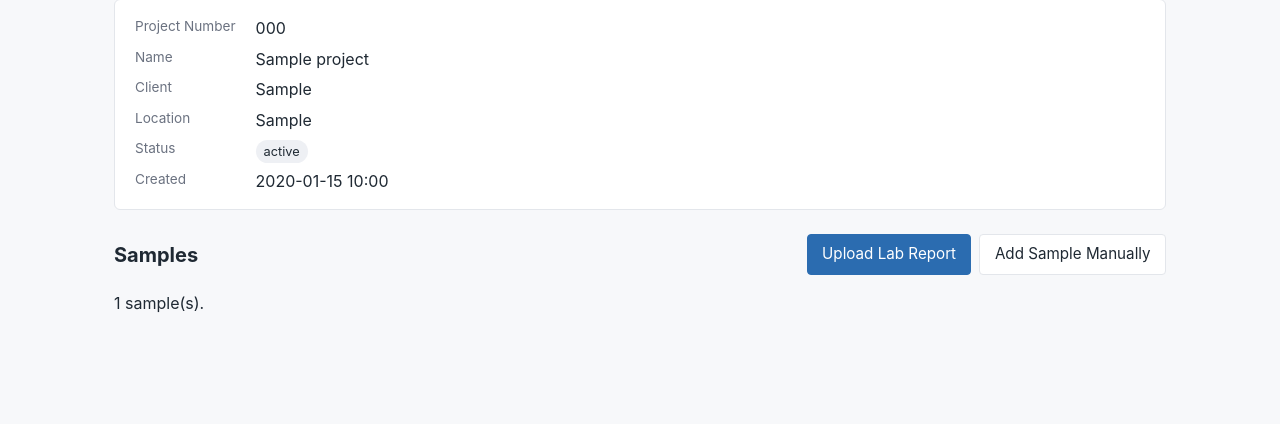
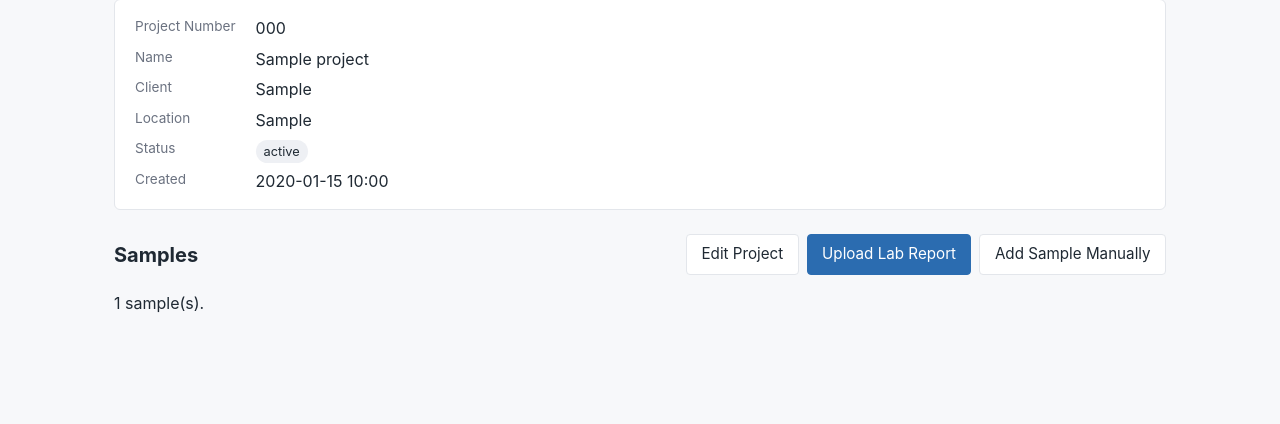
Before and after one commit to jKeonaona/SampleTrack, a Flask app: page /projects/1 in a window 1280 px wide. Shown: the part 138-562 px from the top of the page. Run offline with Flask 3, Linux system fonts and the light colour scheme; a user stored in the database is signed in; tables that the repository leaves empty hold one stand-in row (values such as "Sample post").

Commit message:
Add edit project functionality with status validation, uniqueness check, and stable form rendering on validation failure
Co-Authored-By: Claude Opus 4.7 (1M context) <noreply@anthropic.com>

```diff
--- a/routes/projects.py
+++ b/routes/projects.py
@@ -67,6 +67,60 @@ def create():
 def detail(project_id):
     project = Project.query.get_or_404(project_id)
     return render_template("projects/detail.html", project=project, samples=project.samples)
+
+
+VALID_PROJECT_STATUSES = ("active", "archived", "complete")
+
+
+@projects_bp.route("/<int:project_id>/edit", methods=["GET"])
+@login_required
+def edit(project_id):
+    project = Project.query.get_or_404(project_id)
+    form = {
+        "project_number": project.project_number,
+        "name": project.name or "",
+        "client": project.client or "",
+        "location": project.location or "",
+        "status": project.status or "active",
+    }
+    return render_template("projects/edit.html", project=project, form=form)
+
+
+@projects_bp.route("/<int:project_id>/edit", methods=["POST"])
+@login_required
+def edit_save(project_id):
+    project = Project.query.get_or_404(project_id)
+    form = {
+        "project_number": (request.form.get("project_number") or "").strip(),
+        "name": (request.form.get("name") or "").strip(),
+        "client": (request.form.get("client") or "").strip(),
+        "location": (request.form.get("location") or "").strip(),
+        "status": (request.form.get("status") or "active").strip(),
+    }
+
+    if not form["project_number"]:
+        flash("Project number is required.", "error")
+        return render_template("projects/edit.html", project=project, form=form), 400
+
+    if form["status"] not in VALID_PROJECT_STATUSES:
+        flash(f"Status must be one of: {', '.join(VALID_PROJECT_STATUSES)}.", "error")
+        return render_template("projects/edit.html", project=project, form=form), 400
+
+    if form["project_number"] != project.project_number:
+        clash = Project.query.filter_by(project_number=form["project_number"]).first()
+        if clash is not None and clash.id != project.id:
+            flash(f"Project number '{form['project_number']}' is already in use.", "error")
+            return render_template("projects/edit.html", project=project, form=form), 400
+
+    project.project_number = form["project_number"]
+    project.name = form["name"] or "Unnamed Project"
+    project.client = form["client"] or None
+    project.location = form["location"] or None
+    project.status = form["status"]
+    db.session.commit()
+
+    flash("Project updated.", "success")
+    return redirect(url_for("projects.detail", project_id=project.id))
 
 
 @projects_bp.route("/<int:project_id>/upload", methods=["GET"])
--- a/templates/projects/detail.html
+++ b/templates/projects/detail.html
@@ -22,6 +22,7 @@
   <div class="toolbar" style="margin-top: 1.5rem;">
     <h2 style="margin: 0;">Samples</h2>
     <div style="display: flex; gap: 0.5rem;">
+      <a class="btn secondary" href="{{ url_for('projects.edit', project_id=project.id) }}">Edit Project</a>
       <a class="btn" href="{{ url_for('uploads.dump') }}">Upload Lab Report</a>
       <a class="btn secondary" href="#">Add Sample Manually</a>
     </div>
```
Also changed, not shown: templates/projects/edit.html (added, +42 -0 lines).
